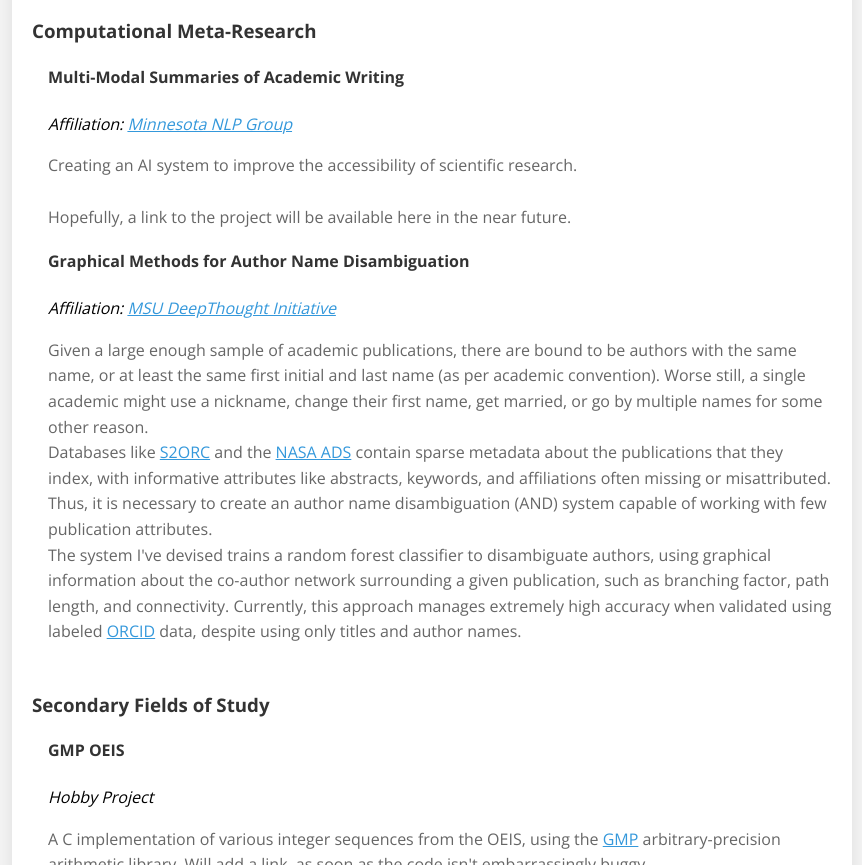
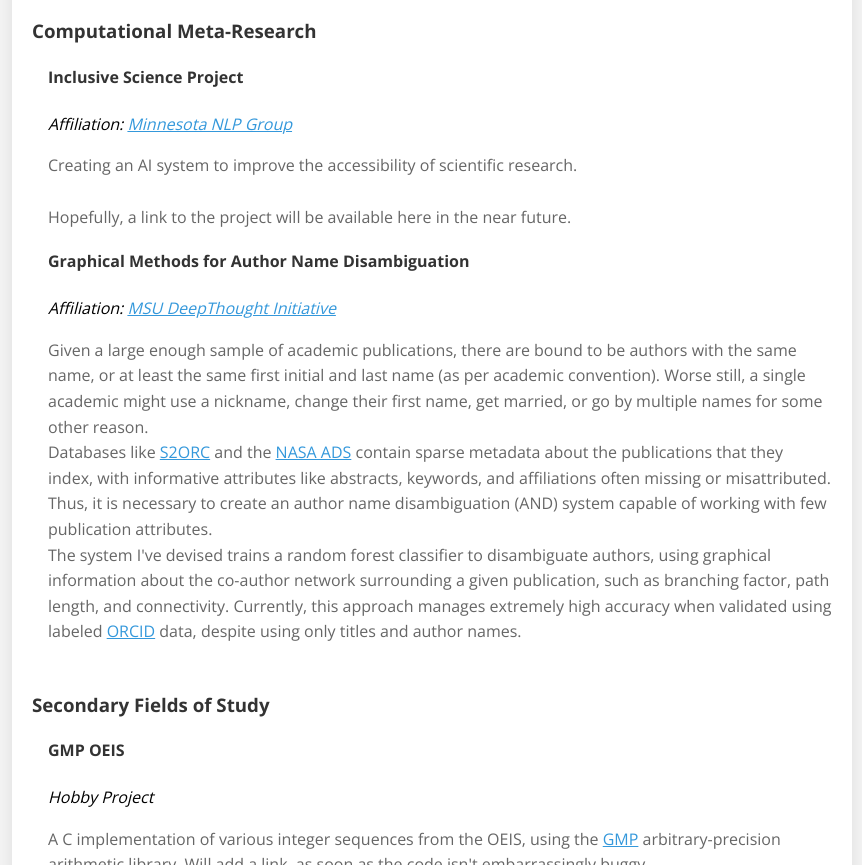
Before and after one commit to prettytrippy/prettytrippy.github.io, a plain HTML site: page projects.html in a window 1280 px wide. Shown: the part 1036-1901 px from the top of the page, without its empty margins (208-1070 px from the left). Drawn offline with nearby package versions, Linux system fonts and the light colour scheme.

Commit message:
Update projects.html

```diff
--- a/projects.html
+++ b/projects.html
@@ -127,7 +127,7 @@
         <h3>Computational Meta-Research</h3>
         <ul>
             <li>
-                <h4>Multi-Modal Summaries of Academic Writing</h4>
+                <h4>Inclusive Science Project</h4>
                 <i>Affiliation: <a href="https://minnesotanlp.github.io">Minnesota NLP Group</a></i>
                 <p>
                     Creating an AI system to improve the accessibility of scientific research.
```
